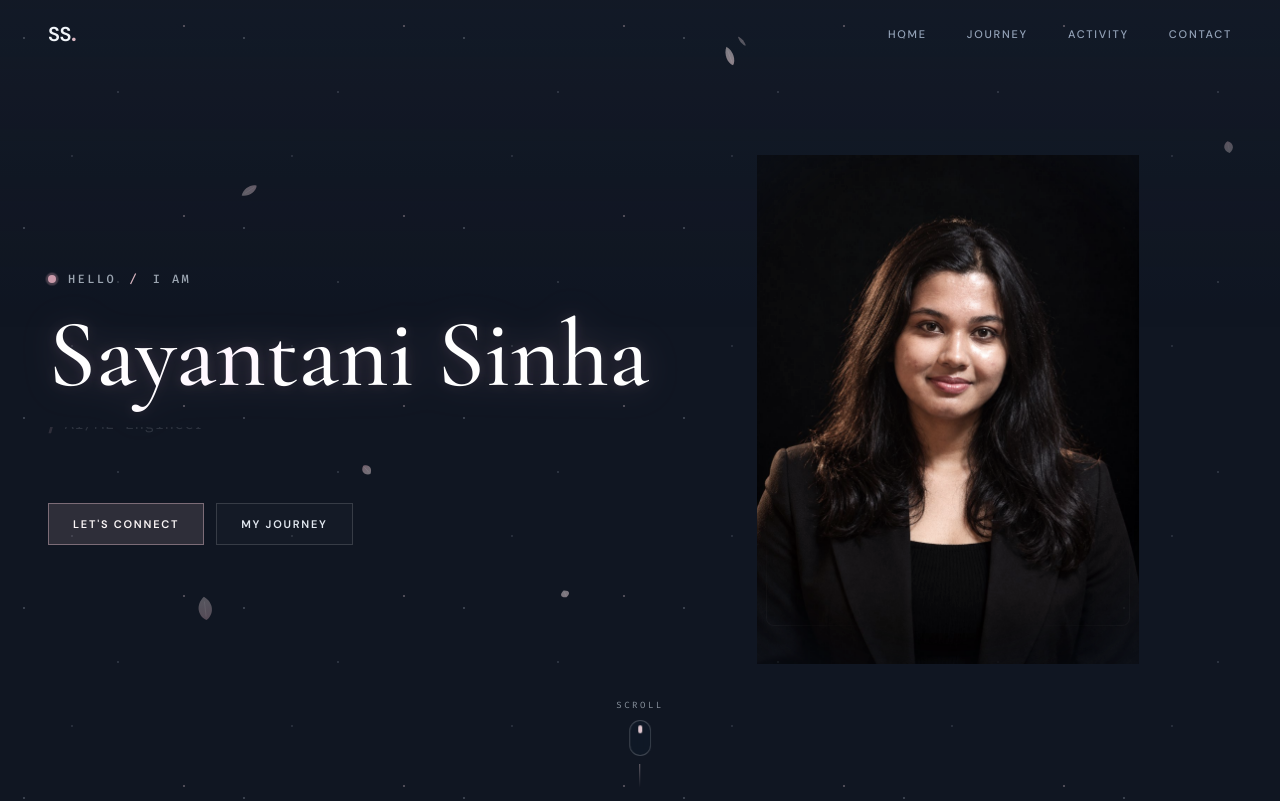
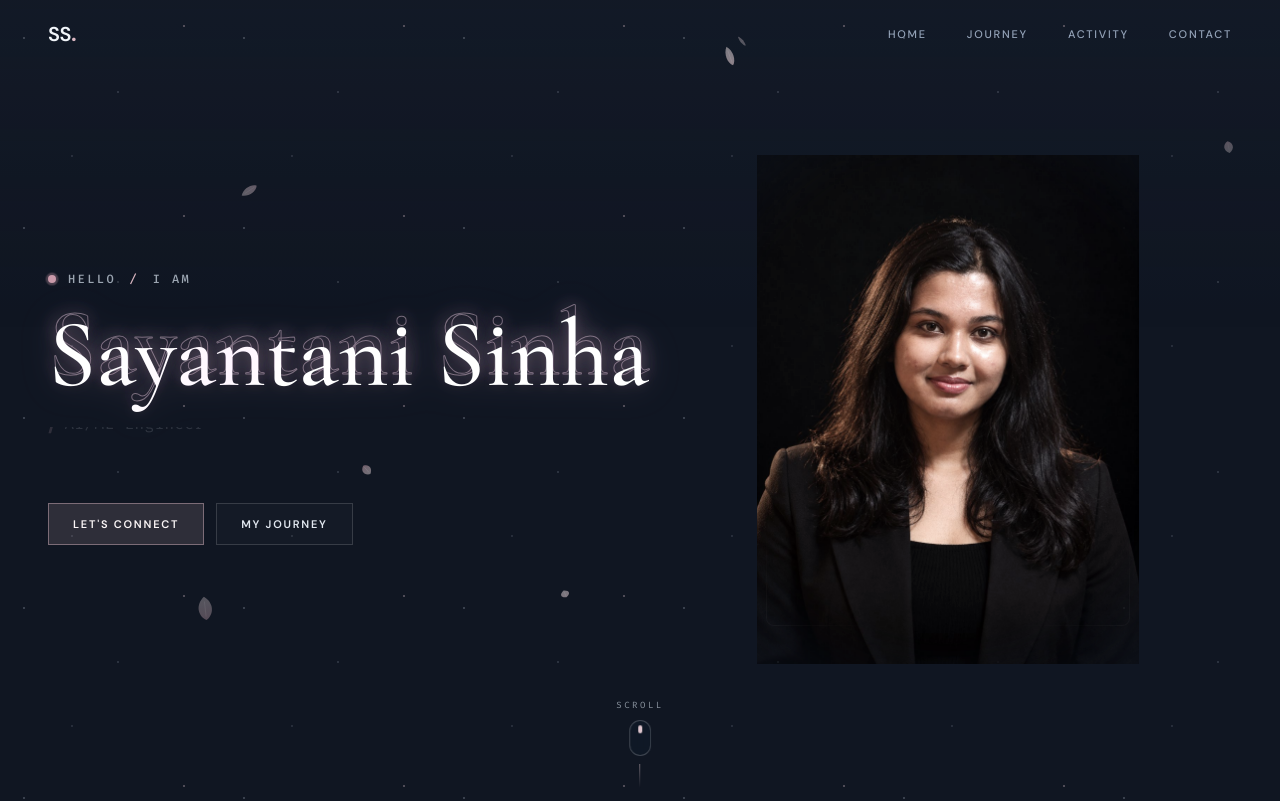
Before and after one commit to sayantani071/sayantani-portfolio, a React (Vite) app: page / in a window 1280 px wide. Shown: the top 801 px of the page. Built offline with nearby package versions, Linux system fonts and the light colour scheme.

Commit message:
style: add subtle hero glow

```diff
--- a/src/components/Hero.jsx
+++ b/src/components/Hero.jsx
@@ -45,7 +45,7 @@ const Hero = () => {
               transition={{ duration: 0.8, delay: 0.22, ease: [0.16, 1, 0.3, 1] }}
               className="font-serif text-5xl sm:text-6xl md:text-7xl lg:text-7xl xl:text-8xl font-medium leading-[0.95] mb-5 whitespace-nowrap"
             >
-              <span className="animated-fill-text">
+              <span className="animated-fill-text" data-text="Sayantani Sinha">
                 Sayantani Sinha
               </span>
             </motion.h1>
--- a/src/index.css
+++ b/src/index.css
@@ -36,6 +36,7 @@
   }
 
   .animated-fill-text {
+    position: relative;
     background-image: linear-gradient(
       120deg,
       rgba(255, 255, 255, 1) 0%,
@@ -56,6 +57,18 @@
     animation: heroTextFill 4.2s cubic-bezier(0.4, 0, 0.2, 1) infinite alternate;
     filter: drop-shadow(0 0 10px rgba(244, 182, 201, 0.12));
     text-shadow: 0 0 12px rgba(244, 182, 201, 0.12);
+  }
+
+  .animated-fill-text::after {
+    content: attr(data-text);
+    position: absolute;
+    inset: 0;
+    z-index: -1;
+    color: transparent;
+    -webkit-text-stroke: 1px rgba(246, 201, 214, 0.45);
+    text-shadow: 0 0 18px rgba(244, 182, 201, 0.28), 0 0 32px rgba(202, 210, 238, 0.18);
+    opacity: 0.9;
+    pointer-events: none;
   }
 
   .starlight-field {
```
